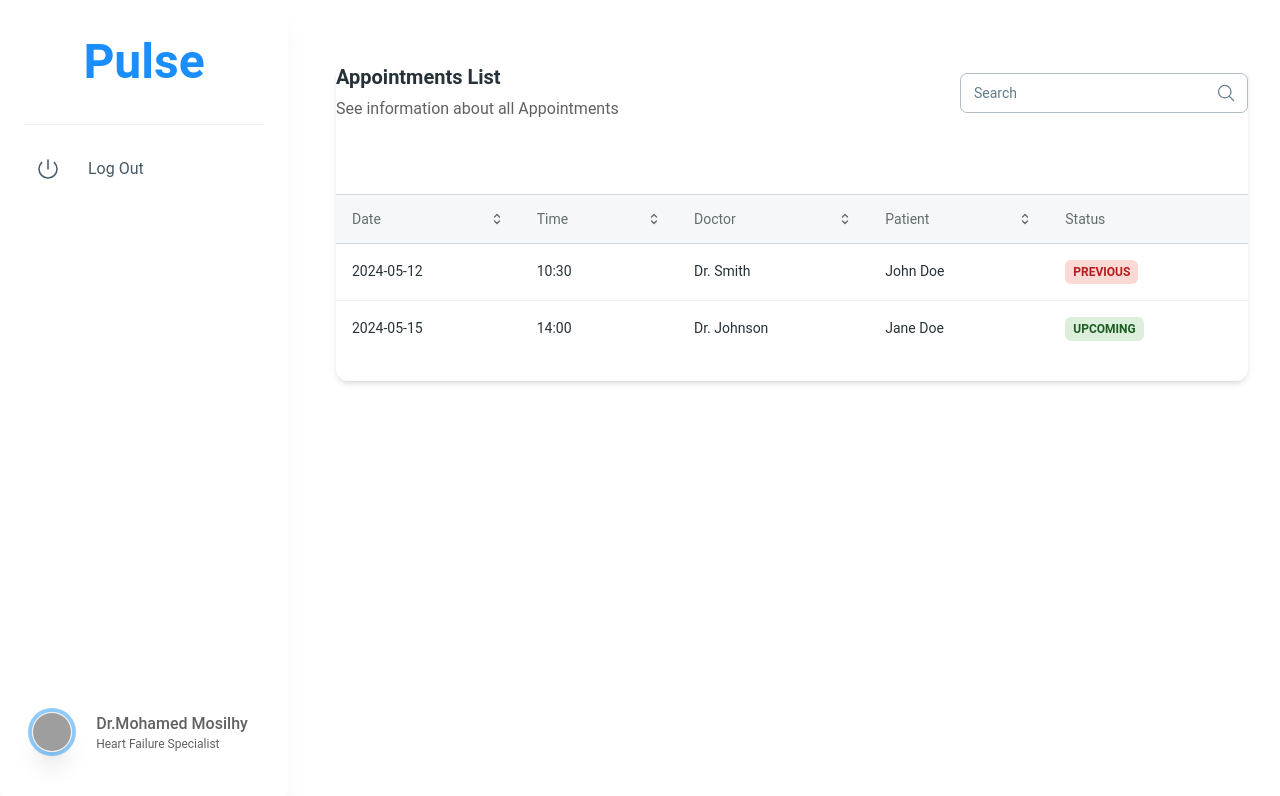
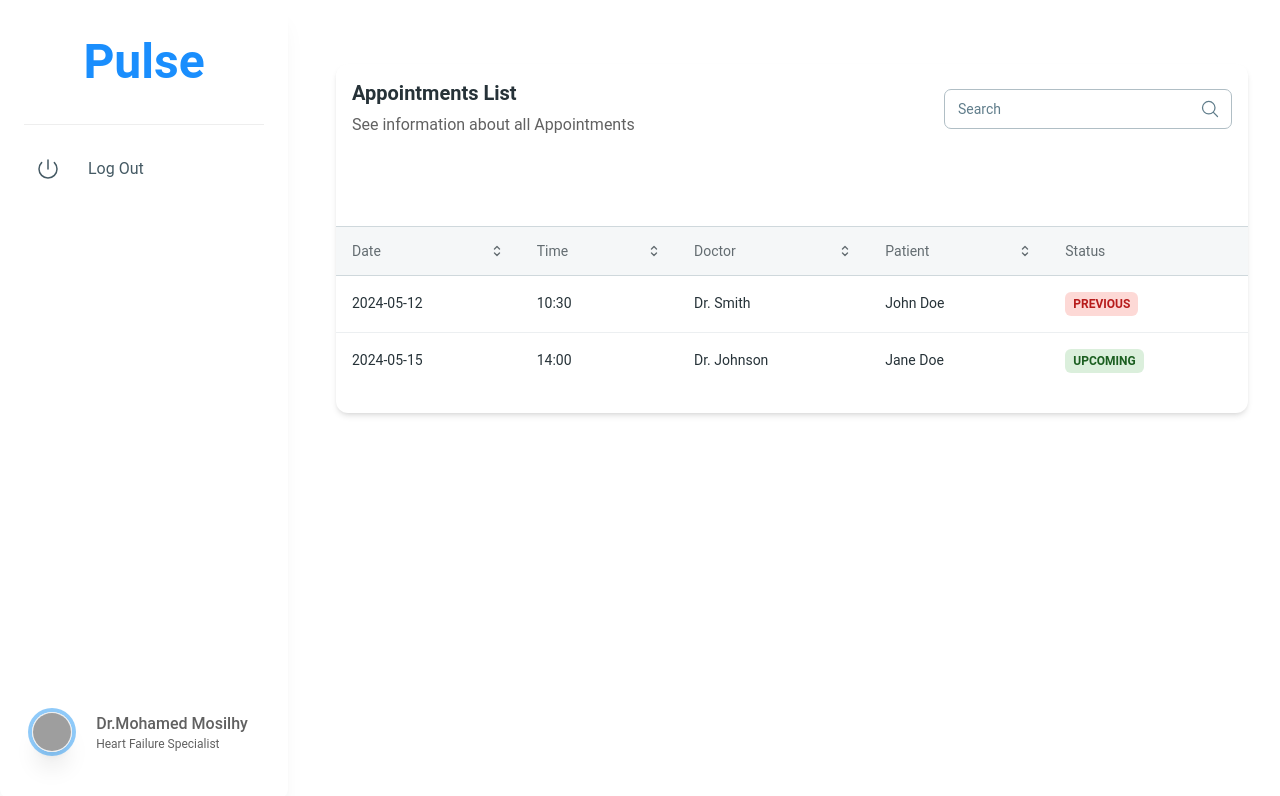
Before and after one commit to fadymohsen/CardioMaticClinic, a React (Create React App) app: page /AppointmentsPatient in a window 1280 px wide. Shown: the top 796 px of the page. Built offline with nearby package versions, Linux system fonts and the light colour scheme; grey boxes are pictures that could not be loaded.

Commit message:
Update AppointmentPatient.js

```diff
--- a/src/Components/AppointmentPatient.js
+++ b/src/Components/AppointmentPatient.js
@@ -1,11 +1,9 @@
 import React, { useState } from "react";
+import { Card, Typography, CardBody, Input } from "@material-tailwind/react";
 import {
-  Card,
-  Typography,
-  CardBody,
-  Input,
-} from "@material-tailwind/react";
-import { ChevronUpDownIcon, MagnifyingGlassIcon } from "@heroicons/react/24/outline";
+  ChevronUpDownIcon,
+  MagnifyingGlassIcon,
+} from "@heroicons/react/24/outline";
 import { Chip } from "@material-tailwind/react";
 
 const TABLE_HEAD = ["Date", "Time", "Doctor", "Patient", "Status"];
@@ -41,7 +39,7 @@ export function Appointments() {
 
   return (
     <Card className="h-full w-full">
-      <div className="mb-8 flex items-center justify-between gap-8">
+      <div className="mb-8 flex items-center justify-between gap-8 p-4">
         <div>
           <Typography variant="h5" color="blue-gray">
             Appointments List
@@ -83,7 +81,8 @@ export function Appointments() {
             </tr>
           </thead>
           <tbody>
-            {filteredRows.map(({ date, hour, minute, doctor, patient, status }, index) => {
+            {filteredRows.map(
+              ({ date, hour, minute, doctor, patient, status }, index) => {
                 const isLast = index === filteredRows.length - 1;
                 const classes = isLast
                   ? "p-4"
@@ -139,7 +138,8 @@ export function Appointments() {
                     </td>
                   </tr>
                 );
-            })}
+              }
+            )}
           </tbody>
         </table>
       </CardBody>
```
Lines whose indentation alone changed are shown as unchanged.
